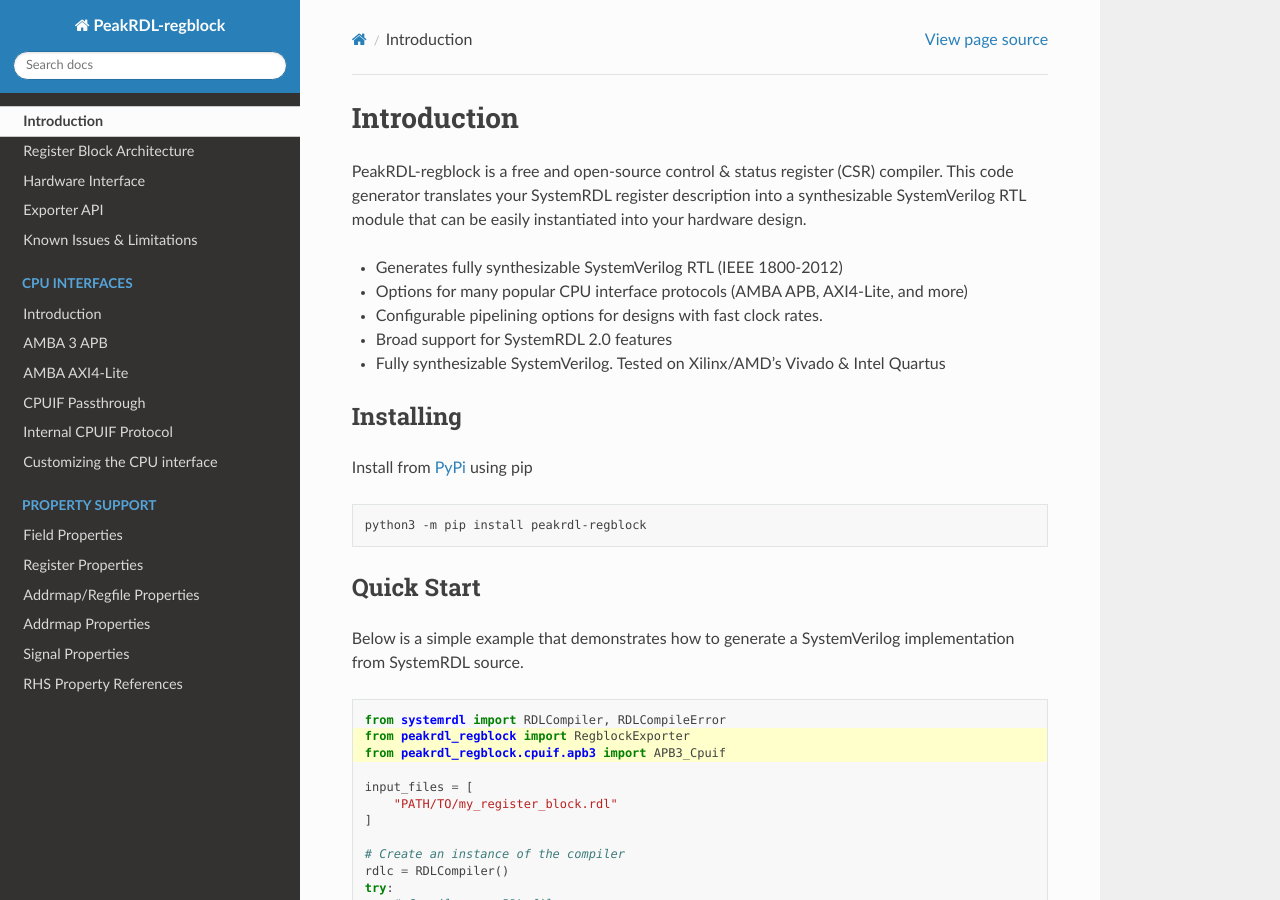
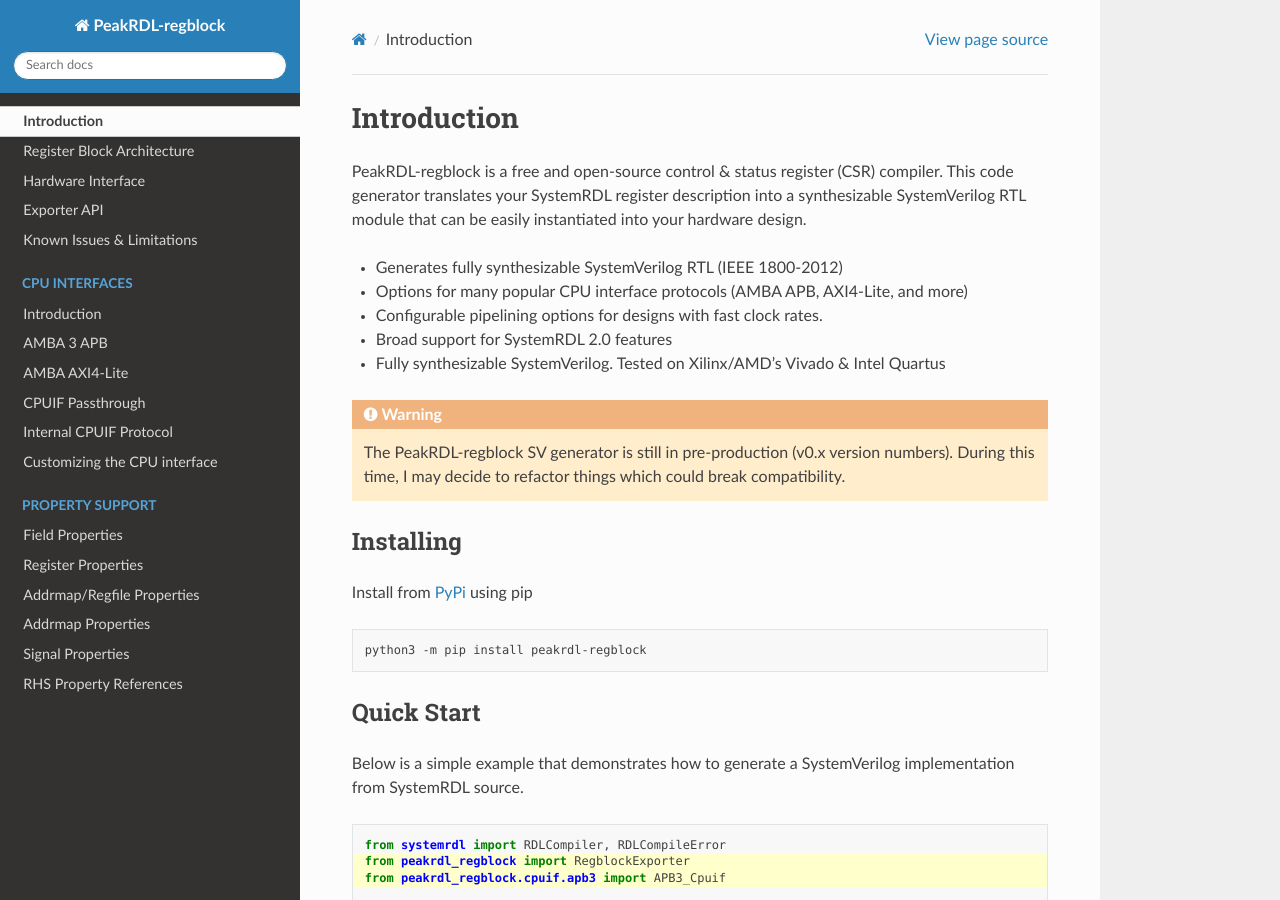
Before and after one commit to SystemRDL/PeakRDL-regblock, a Sphinx documentation site: the page built from docs/index.rst, in a window 1280 px wide and 900 px high. Built offline with Sphinx 7.4.7 and the Read the Docs theme 2.0.0, drawn with Linux system fonts in a browser that asks for light colours.

Commit message:
Add pre-production warning

```diff
--- a/docs/index.rst
+++ b/docs/index.rst
@@ -12,6 +12,10 @@
 * Broad support for SystemRDL 2.0 features
 * Fully synthesizable SystemVerilog. Tested on Xilinx/AMD's Vivado & Intel Quartus
 
+.. warning::
+
+    The PeakRDL-regblock SV generator is still in pre-production (v0.x version numbers).
+    During this time, I may decide to refactor things which could break compatibility.
 
 
 Installing
```
